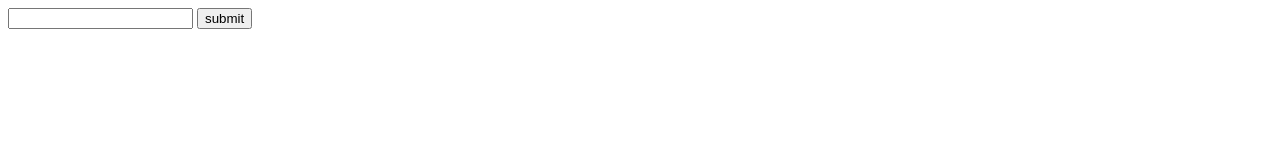
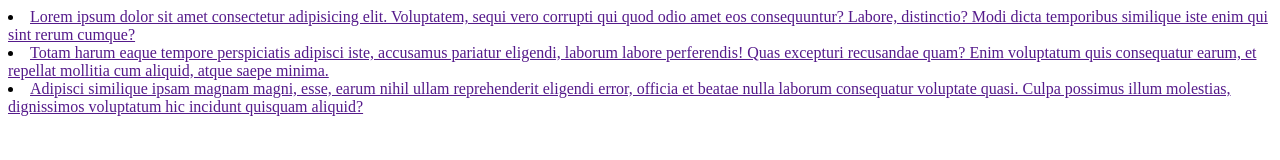
Before and after one commit to karataaas/kodluyoruzilkrepo, a plain HTML site: page loginform.html in a window 1280 px wide. Drawn offline with Linux system fonts and the light colour scheme.

Commit message:
added new

```diff
--- a/loginform.html
+++ b/loginform.html
@@ -6,9 +6,10 @@
     <title>Document</title>
 </head>
 <body>
-    <form action="">
-        <input type="text">
-        <button>submit</button>
-    </form>
+    <lu>
+        <li><a href="">Lorem ipsum dolor sit amet consectetur adipisicing elit. Voluptatem, sequi vero corrupti qui quod odio amet eos consequuntur? Labore, distinctio? Modi dicta temporibus similique iste enim qui sint rerum cumque?</a></li>
+        <li><a href="">Totam harum eaque tempore perspiciatis adipisci iste, accusamus pariatur eligendi, laborum labore perferendis! Quas excepturi recusandae quam? Enim voluptatum quis consequatur earum, et repellat mollitia cum aliquid, atque saepe minima.</a></li>
+        <li><a href="">Adipisci similique ipsam magnam magni, esse, earum nihil ullam reprehenderit eligendi error, officia et beatae nulla laborum consequatur voluptate quasi. Culpa possimus illum molestias, dignissimos voluptatum hic incidunt quisquam aliquid?</a></li>
+    </lu>
 </body>
 </html>
```
